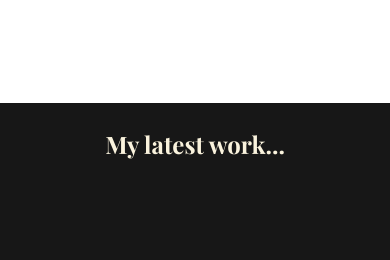
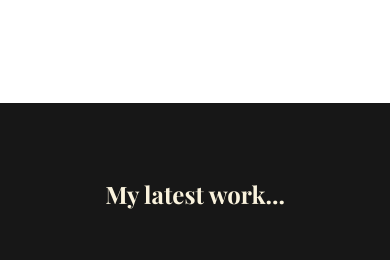
Before and after one commit to LonelyCowboy94/luka-jokic, a React (Vite) app: page /#/ in a window 390 px wide. Shown: the part 2490-2750 px from the top of the page. Built offline with nearby package versions, Linux system fonts and the light colour scheme.

Commit message:
fix: scroll offset for responsive

```diff
--- a/src/components/Header.jsx
+++ b/src/components/Header.jsx
@@ -20,8 +20,8 @@ const Header = () => {
   };
 
   const sectionOffsets = {
-    showreel: -90,
-    about: -50,
+    showreel: -50,
+    about: -30,
     contact: -70,
   };
 
--- a/src/components/ShowreelSection.module.scss
+++ b/src/components/ShowreelSection.module.scss
@@ -8,7 +8,7 @@
 
 .showreelSection h2 {
     font-size: 2.2rem;
-    transform: translateY(-80px);
+    transform: translateY(-30px);
 }
 
 .showreelContent {
--- a/src/components/Vsl.jsx
+++ b/src/components/Vsl.jsx
@@ -7,7 +7,6 @@ const Vsl = () => {
         <iframe
           src="https://www.youtube.com/embed/SQ_NaJSwH4A?si=UKw0SSPPjzNqzSRk"
           title="YouTube video player"
-          frameBorder="0"
           allow="accelerometer; autoplay; clipboard-write; encrypted-media; gyroscope; picture-in-picture; web-share"
           referrerPolicy="strict-origin-when-cross-origin"
           allowFullScreen
```
